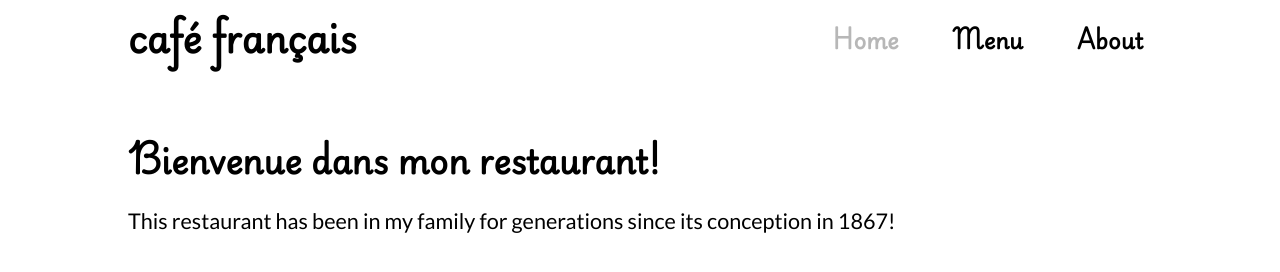
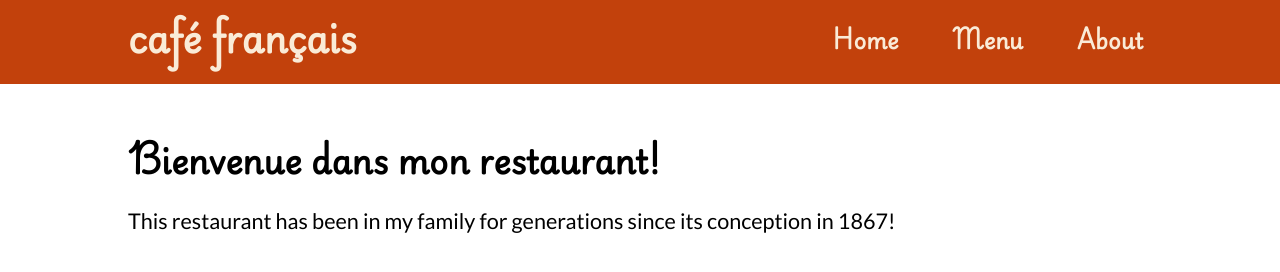
Before and after one commit to sparky9043/restaurant-page, a website built with webpack: page src/index.html in a window 1280 px wide. Built offline with nearby package versions, Linux system fonts and the light colour scheme.

Commit message:
Change font color and background color

```diff
--- a/src/style.css
+++ b/src/style.css
@@ -134,6 +134,11 @@ button {
   margin: 0 auto;
 }
 
+.header {
+  background: #c2410c;
+  color: antiquewhite;
+}
+
 .header__title {
   font-family: 'playwrite';
 }
@@ -150,6 +155,7 @@ button {
 #home,
 #menu,
 #about {
+  color: inherit;
   font-family: 'playwrite';
   font-weight: 600;
   padding: .5rem .5rem;
@@ -160,7 +166,7 @@ button {
 
 .header__buttons button:hover {
   cursor: pointer;
-  text-shadow: 1px 1px 4px rgb(207, 207, 207);
+  text-shadow: 1px 1px 4px rgb(85, 85, 85);
 }
 
 .header__buttons button:disabled {
```
